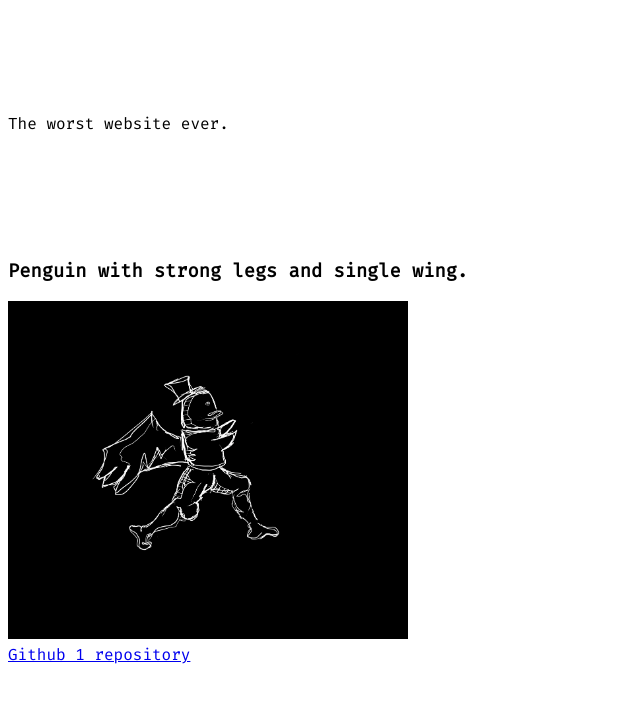
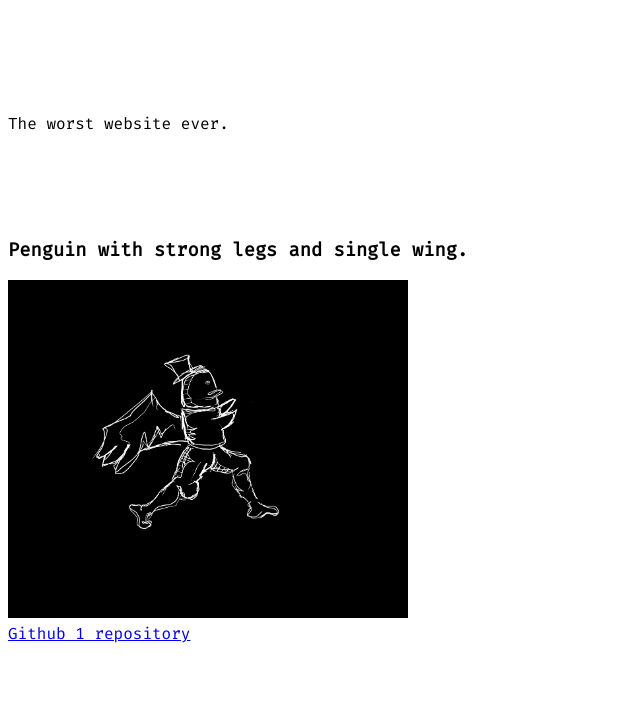
Before and after one commit to seacrozer/seacrozer.dev, a plain HTML site: page index.html in a window 1280 px wide. Shown: the whole page, without its empty margins (0-640 px from the left). Drawn offline with Linux system fonts and the light colour scheme.

```diff
--- a/index.html
+++ b/index.html
@@ -18,7 +18,7 @@
 <body>
     <br><br><br><br><br>
     <div>
-        The worst website ever.<br>
+        The worst website ever.
         <br><br><br><br><br>
         <h3>Penguin with strong legs and single wing.</h3>
         <img src="seacrozer.png" width="400px " alt="seacrozer profile"><br>
```
